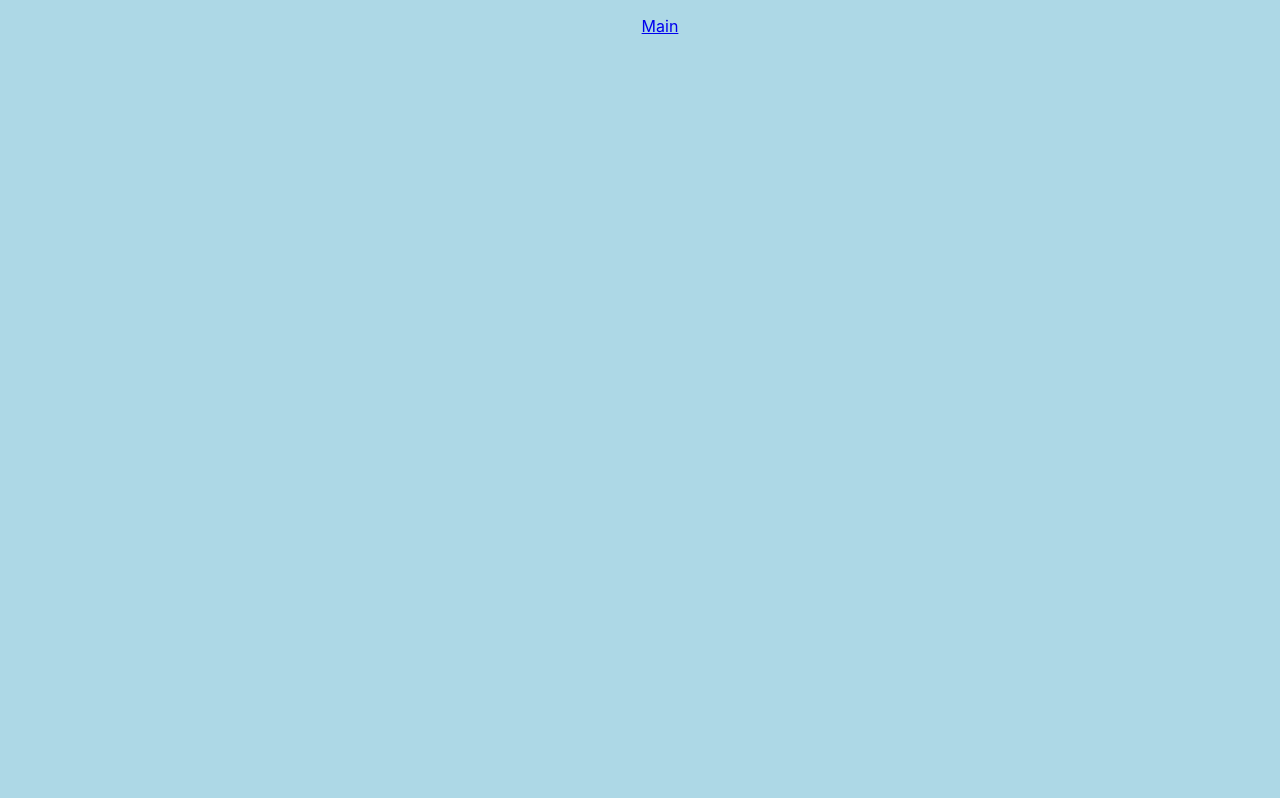
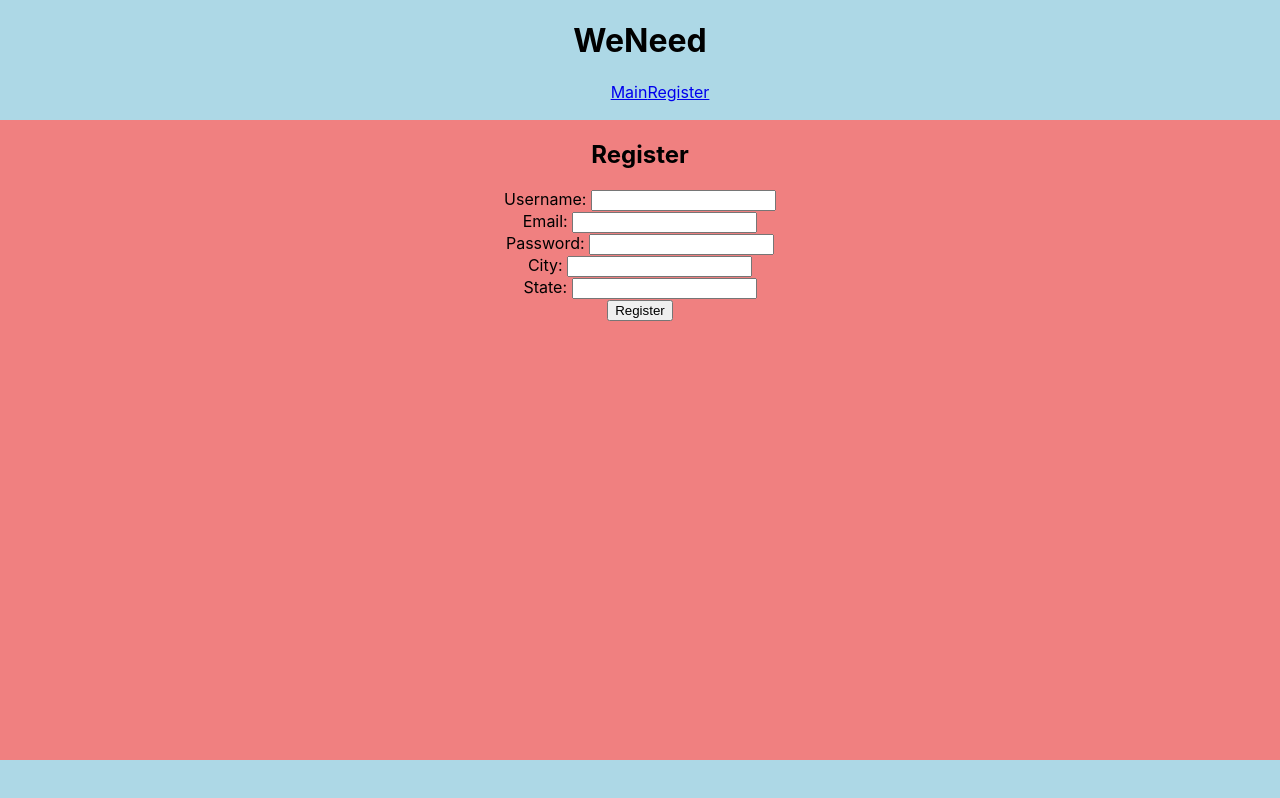
Before and after one commit to tbone9/weneed-react, a React (Create React App) app: page /register in a window 1280 px wide. Built offline with nearby package versions, Linux system fonts and the light colour scheme.

Commit message:
added user registration component and registration works but cant get proper response

```diff
--- a/src/App.css
+++ b/src/App.css
@@ -5,7 +5,7 @@
   width: 100vw;
   display: grid;
   grid-template-columns: auto;
-  grid-template-rows: 10vh auto 5vh;
+  grid-template-rows: 15vh auto 5vh;
   grid-template-areas:
     'header'
     'main'
--- a/src/App.js
+++ b/src/App.js
@@ -4,15 +4,21 @@ import './App.css';
 import HeaderComponent from './HeaderComponent';
 import MainContainer from './MainContainer';
 import CreatePost from './CreatePost';
+import Register from './Register';
 
 function App() {
   return (
     <div className="App">
       <HeaderComponent />
+      <div className='mainContainer'>
       <Switch>
+
         <Route exact path='/main' component={MainContainer}/>
         <Route exact path='/create-post' component={CreatePost}/>
+        <Route exact path='/register' component={Register}/>
+
       </Switch>
+      </div>
     </div>
   );
 }
--- a/src/HeaderComponent/index.js
+++ b/src/HeaderComponent/index.js
@@ -2,10 +2,13 @@ import React from 'react';
 import { Link } from 'react-router-dom';
 
 function HeaderComponent(){
+
     return(
         <div className='header'>
+            <h1>WeNeed</h1>
             <ul>
                 <Link to='/main'>Main</Link>
+                <Link to='/register'>Register</Link>
             </ul>
         </div>
     )
--- a/src/MainContainer/index.js
+++ b/src/MainContainer/index.js
@@ -34,11 +34,11 @@ class MainContainer extends Component {
     render(){
 
         return(
-            <div className='mainContainer'>
+            <div >
                 <h1>Latest Posts</h1>
                 <Link to='/create-post'>Create a Post</Link>
                 {this.state.posts.map((post) => {
-                    return <Post post={post} />
+                    return <Post key={post._id} post={post} />
                 })}
 
 
--- /dev/null
+++ b/src/Post/Post.module.css
@@ -0,0 +1,3 @@
+.post {
+    border: 2px solid black;
+}
--- a/src/Post/index.js
+++ b/src/Post/index.js
@@ -1,12 +1,15 @@
 import React from 'react';
+import styles from './Post.module.css';
 
 function post(props) {
     return (
-        <div key={props.post._id}>
+        <div className={styles.post} key={props.post._id}>
             <h2>{props.post.title}</h2>
             <p>{props.post.description}</p>
             <p>Type: {props.post.postType}</p>
             <p>Category: {props.post.category}</p>
+            <p>Date posted: {props.post.date}</p>
+            <p>Resolved: {props.post.resolved ? 'Yes' : 'No'}</p>
         </div>
     )
 }
--- /dev/null
+++ b/src/Register/index.js
@@ -0,0 +1,63 @@
+import React, {Component} from 'react';
+
+class Register extends Component {
+    constructor() {
+        super();
+        this.state = {
+            username: '',
+            email: '',
+            password: '',
+            city: '',
+            state: ''
+        }
+    }
+
+    handleChange = (e) => {
+        this.setState({
+            [e.currentTarget.name]: e.currentTarget.value
+        })
+    }
+
+    handleSubmit = async (e) => {
+        e.preventDefault();
+        const response = await fetch(`${process.env.REACT_APP_API_URL}/user/register/`, {
+            method: 'POST',
+            body: JSON.stringify(this.state),
+            headers: {
+                'Content-Type': 'application/json'
+            }
+        });
+        console.log(response, 'Response')
+        // const parsedResponse = await response.json();
+        // console.log(parsedResponse, 'Registration!');
+        if (response.status === 201) {
+            console.log('sign up successful');
+            this.props.history.push('/main');
+        }
+    }
+
+    render() {
+        return (
+            <div>
+                <h2>Register</h2>
+                <form onSubmit={this.handleSubmit}>
+                    <label htmlFor='username'>Username: </label>
+                    <input type='text' id='username' name='username' onChange={this.handleChange}/><br></br>
+                    <label htmlFor='email'>Email: </label>
+                    <input type='email' id='email' name='email' onChange={this.handleChange}/><br></br>
+                    <label htmlFor='password'>Password: </label>
+                    <input type='password' id='password' name='password' onChange={this.handleChange}/><br></br>
+                    <label htmlFor='City'>City: </label>
+                    <input type='text' id='city' name='city' onChange={this.handleChange}/><br></br>
+                    <label htmlFor='State'>State: </label>
+                    <input type='text' id='state' name='state' onChange={this.handleChange}/><br></br>
+
+                    <input type='submit' value='Register'/>
+
+                </form>
+            </div>
+        )
+    }
+}
+
+export default Register;
```
